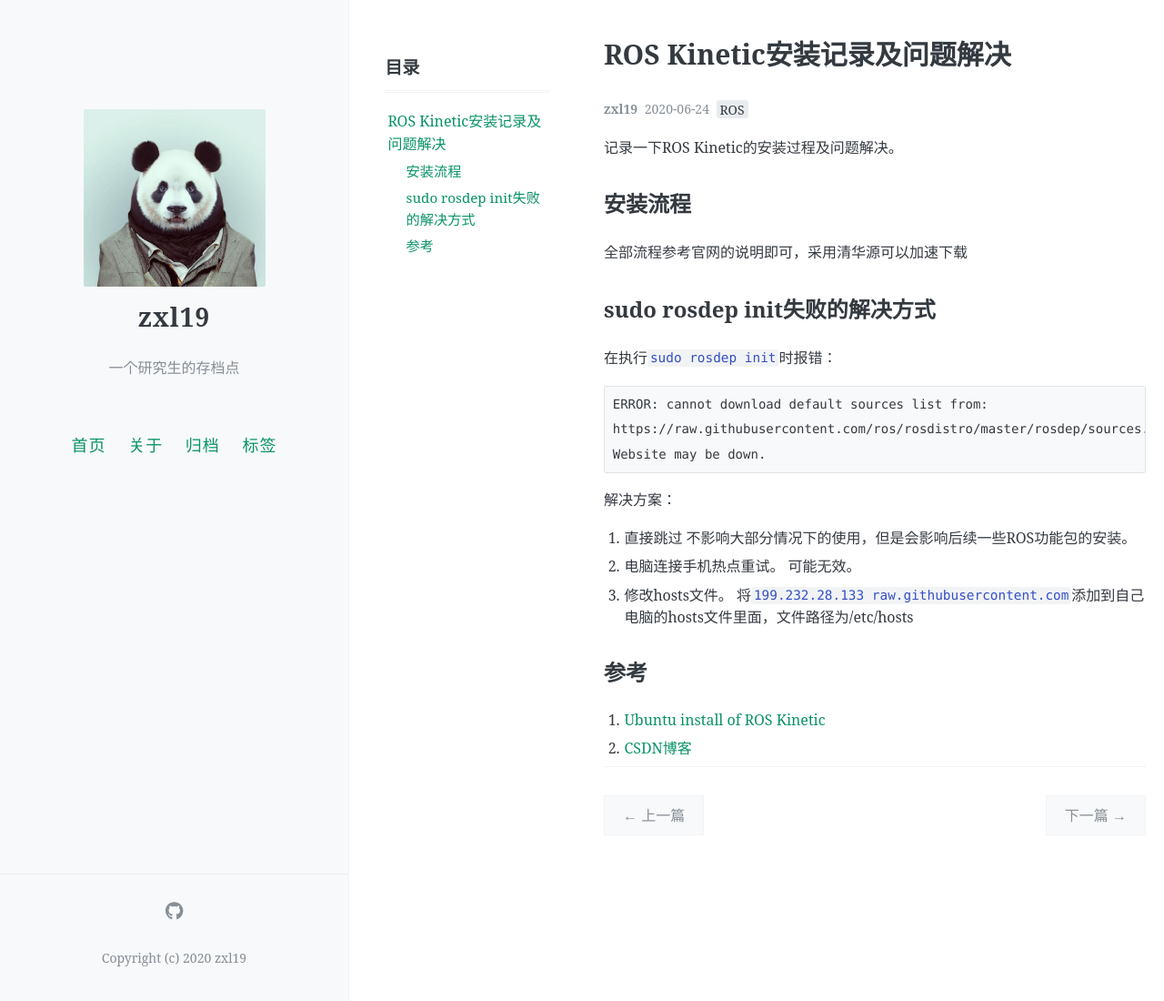
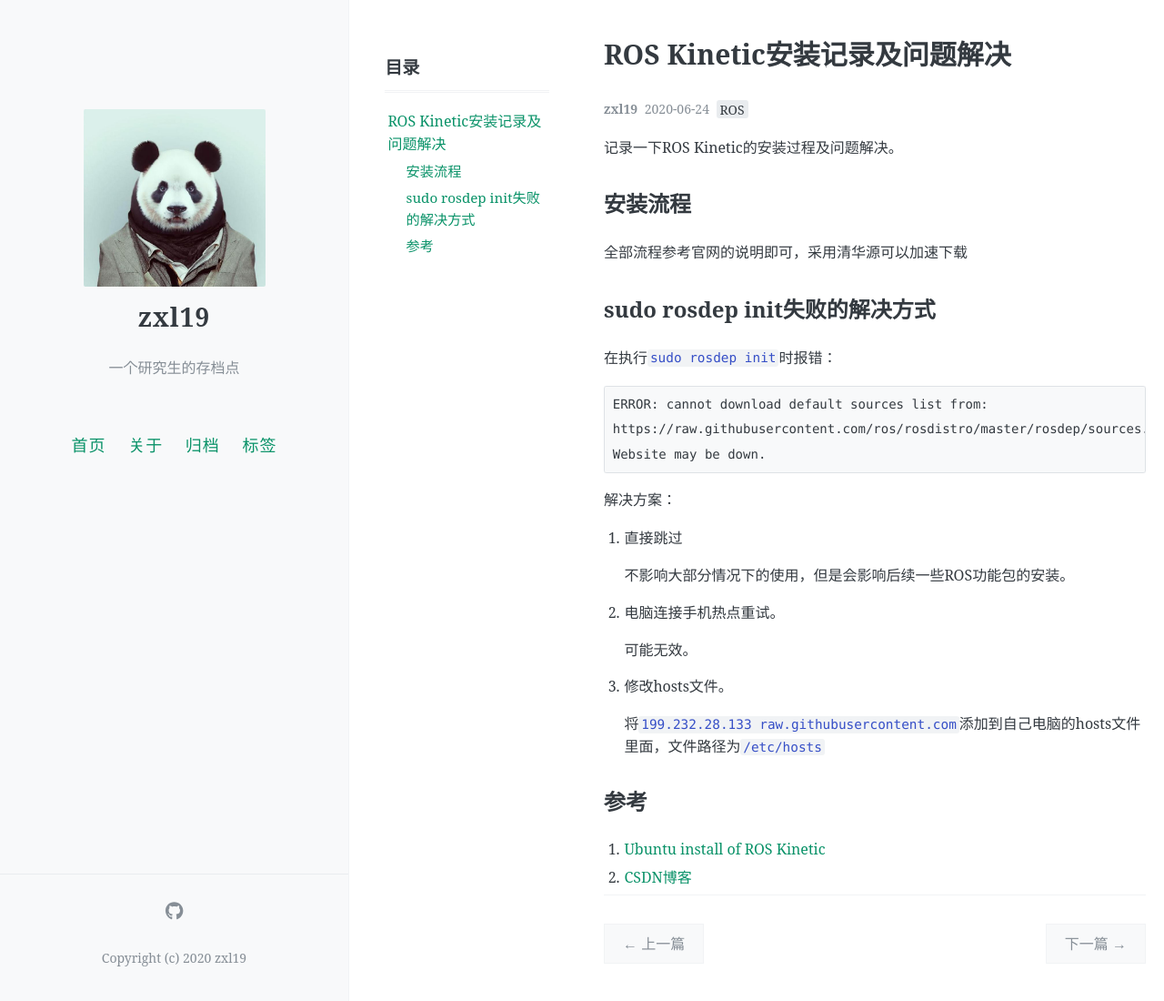
Before and after one commit to zxl19/zxl19.github.io, a Jekyll site: the page built from _posts/2020-06-24-ros-installation.md, in a window 1280 px wide and 1100 px high. Shown: the whole window at 91% size. Built offline with Jekyll 4.4.1, drawn with Linux system fonts in a browser that asks for light colours; comment, search, counter and statistics services are not loaded.

```diff
--- a/_posts/2020-06-24-ros-installation.md
+++ b/_posts/2020-06-24-ros-installation.md
@@ -30,11 +30,16 @@ Website may be down.
 解决方案：
 
 1. 直接跳过
+
     不影响大部分情况下的使用，但是会影响后续一些ROS功能包的安装。
+
 2. 电脑连接手机热点重试。
+
     可能无效。
+
 3. 修改hosts文件。
-    将`199.232.28.133 raw.githubusercontent.com`添加到自己电脑的hosts文件里面，文件路径为/etc/hosts
+
+    将`199.232.28.133 raw.githubusercontent.com`添加到自己电脑的hosts文件里面，文件路径为`/etc/hosts`
 
 ## 参考
 
```
